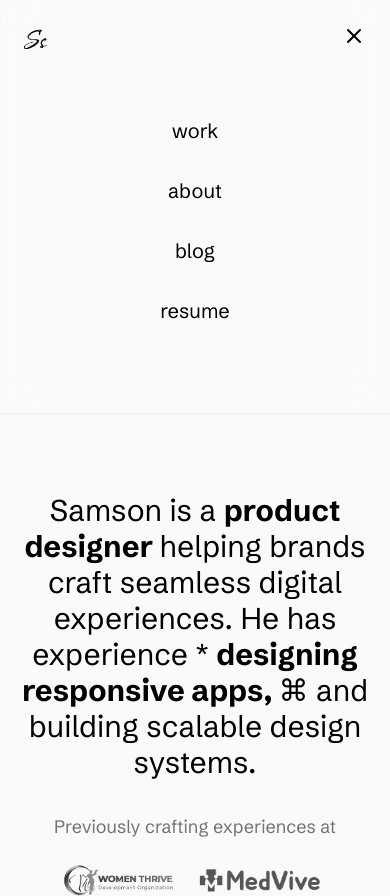
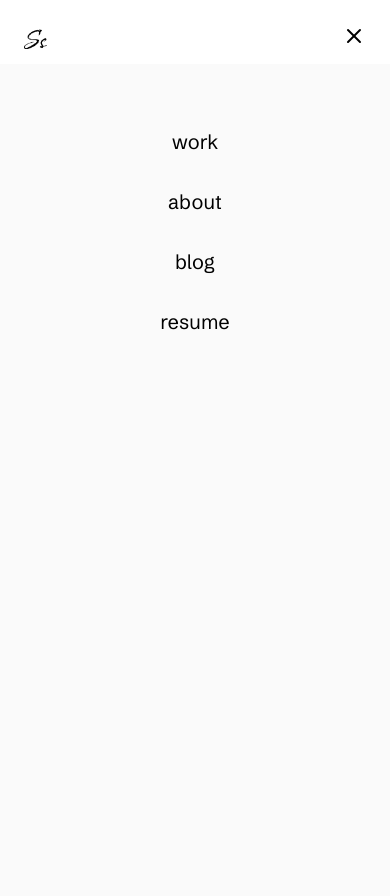
Before and after one commit to samsonsalvation/samsonsalvation.github.io, a React (Vite) app: page / in a window 390 px wide. Both pictures are taken after a click on the button 354 px from the left and 36 px from the top of the page. After the commit the page ends 844 px from the top, so only its background shows below. Built offline with nearby package versions, Linux system fonts and the light colour scheme.

Commit message:
Mobile nav fix

```diff
--- a/src/components/Hero.jsx
+++ b/src/components/Hero.jsx
@@ -3,7 +3,7 @@ import medvive from '../assets/medvive.png';
 
 const HeroSection = () => {
     return (
-        <div className=" px-4 sm:max-w-3xl mx-auto items-center text-center justify-center mt-20 tracking-normal space-y-8 lg:space-y-4">
+        <div className=" px-4 sm:max-w-3xl mx-auto items-center text-center justify-center mt-40 tracking-normal space-y-8 lg:space-y-4">
             <div>
                 <p className="text-3xl lg:text-4xl">
                     Samson is a <span className="font-bold font-italic"> product designer </span> helping brands craft
--- a/src/components/NavBar.jsx
+++ b/src/components/NavBar.jsx
@@ -7,7 +7,7 @@ function NavBar() {
     const [toggle, setToggle] = useState(false);
     const handleToggle = () => setToggle(!toggle);
     return (
-    <nav className="sticky top-0 z-50 py-3 px-6 lg:px-[60px] backdrop-blur-lg shadow-sm bg-#FAFAFA">
+    <nav className="fixed w-full top-0 z-50 py-3 px-6 lg:px-[60px] shadow-sm bg-white">
             <div className="container py-[12px] mx-auto relative text-sm">
                 <div className="flex justify-between items-center">
                     <div className="flex items-center flex-shrink-0">
@@ -29,7 +29,7 @@ function NavBar() {
                     </div>
                 </div>
                 {toggle && (
-                    <div className=" fixedright-0 z-20 bg-#FAFAFA text-xl w-full p-12 flex flex-col justify-center items-center gap-6 lg:hidden">
+                    <div className="fixed right-0 top-[64px] bottom-0 z-20 bg-[#FAFAFA] text-xl w-full p-12 flex flex-col justify-top items-center gap-6 lg:hidden">
                        <ul>
                             {navLinks.map((item, index) => (
                                 <li key={index} className='py-4 text-center'>
```
